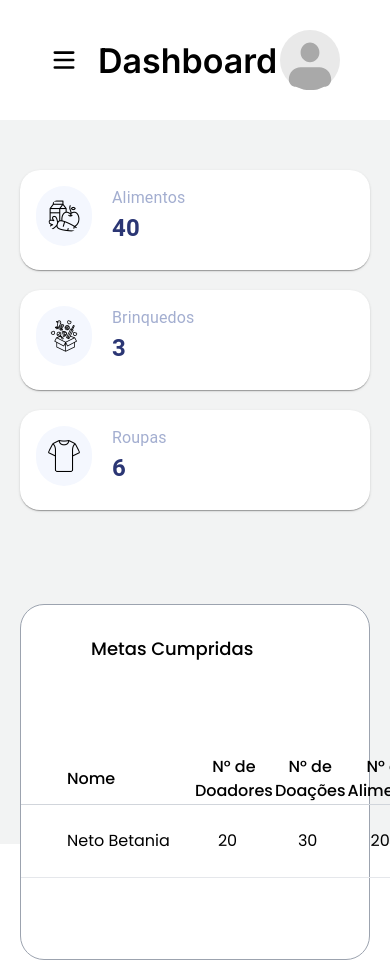
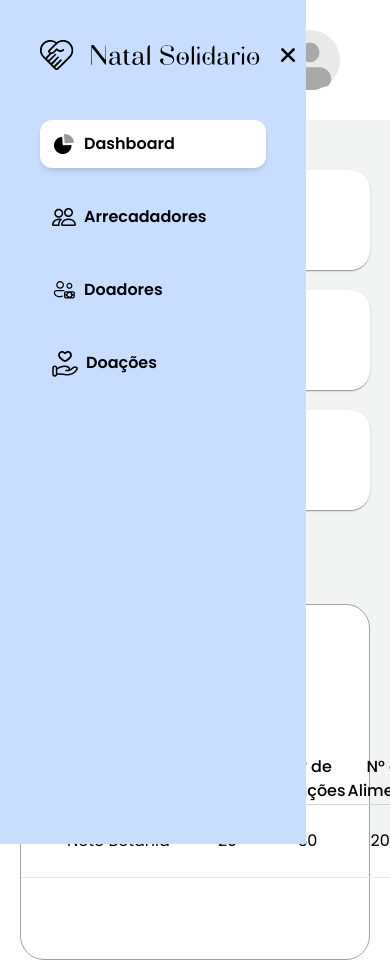
Before and after one commit to gabriellxz/natal_solidario_front, a React (Vite) app: page /dashboard in a window 390 px wide. Shown: the top 960 px of the page. Built offline with nearby package versions, Linux system fonts and the light colour scheme.

Commit message:
fix: ajuste da condição open e close da navside

```diff
--- a/src/components/Dashboard/NavaSide.tsx
+++ b/src/components/Dashboard/NavaSide.tsx
@@ -48,7 +48,7 @@ export default function NavSide(
                 openNavSide && <nav className="absolute sm:relative p-[40px] bg-blueChristmas-100 max-w-[306px] w-full h-[100dvh] font-poppins font-semibold">
                     <div>
                         <div className="flex items-center text-[26px] mb-[50px]">
-                            <XMarkIcon className="w-7 absolute right-1 cursor-pointer" onClick={() => setOpenNavSide(!openNavSide)} />
+                            <XMarkIcon className="w-7 absolute right-1 cursor-pointer sm:hidden" onClick={() => setOpenNavSide(!openNavSide)} />
                             <img src={logo_natal} alt="logo_natal" />
                         </div>
                         <div>
--- a/src/pages/Dashboard/index.tsx
+++ b/src/pages/Dashboard/index.tsx
@@ -6,7 +6,7 @@ import { useState } from "react";
 export default function Dashboard() {
 
   const [title, setTitle] = useState<string>("Dashboard");
-  const [openNavSide, setOpenNavSide] = useState<boolean>(false);
+  const [openNavSide, setOpenNavSide] = useState<boolean>(true);
 
   return (
     <main className="flex w-full">
```
